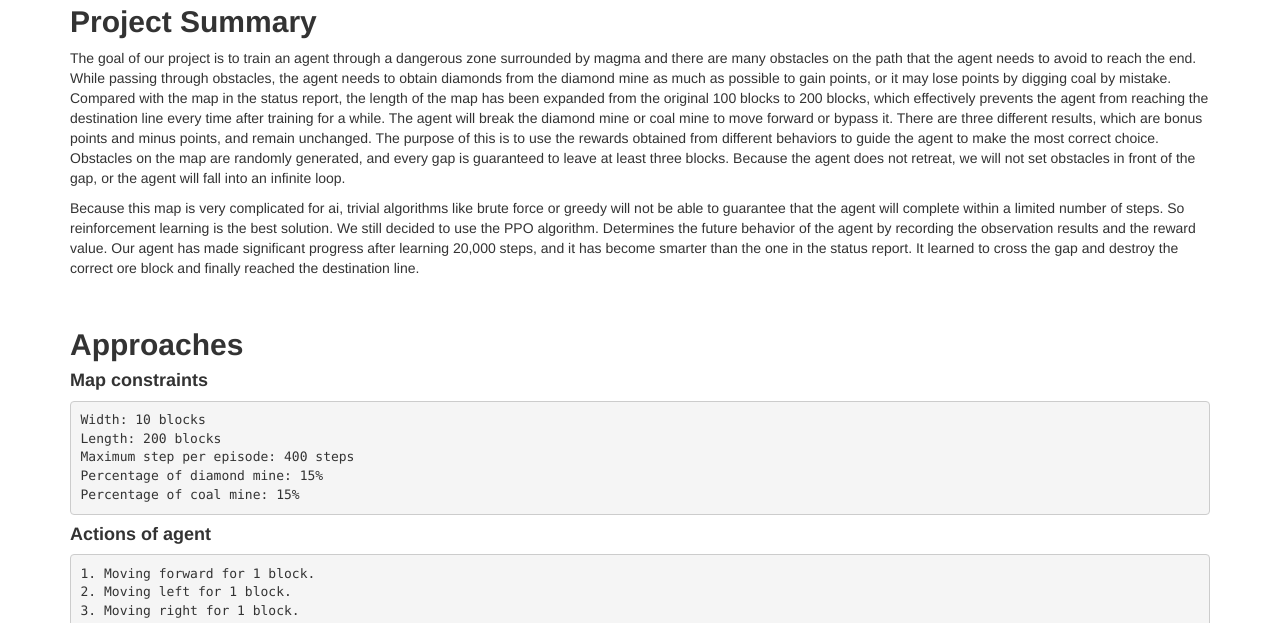
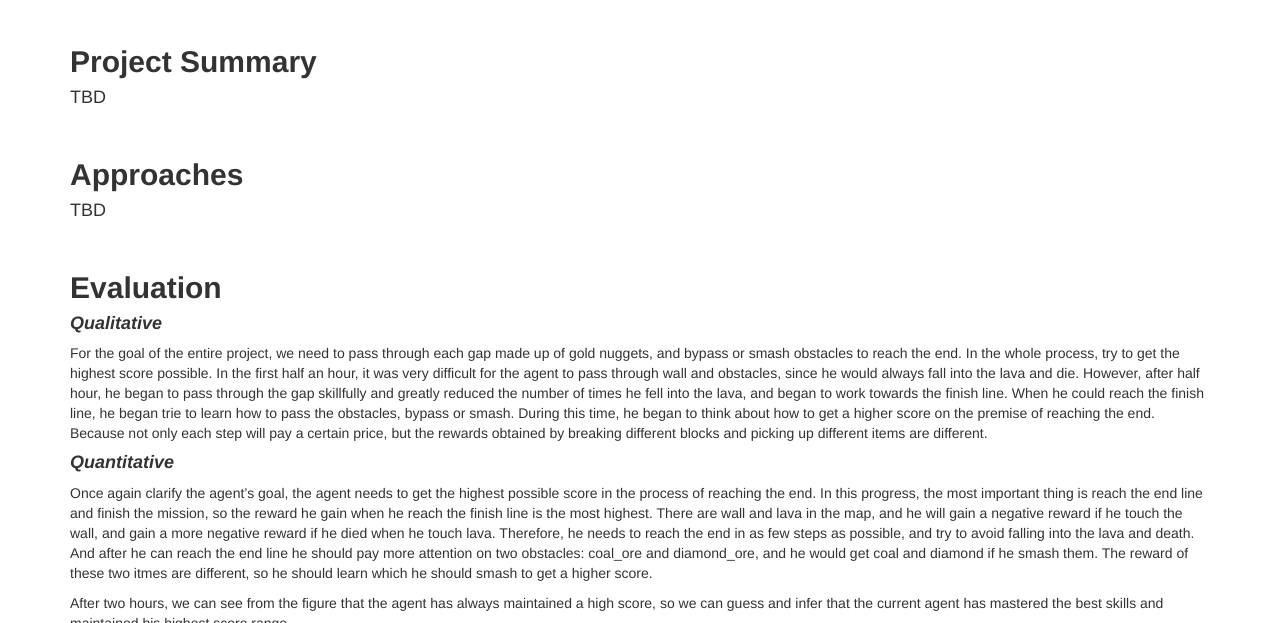
Before and after one commit to Markmzy/CallMePro, a Jekyll site: the page built from docs/final.md, in a window 1280 px wide and 1400 px high, scrolled down 526 px. Shown: the part 210-833 px from the top of the window. Built offline with Jekyll 4.4.1, drawn with Linux system fonts in a browser that asks for light colours; our own code applies the rules of GitHub Pages for plain Markdown files; some of the changed text lies outside the part shown; grey boxes are pictures that could not be loaded.

Commit message:
Update final.md

````diff
--- a/docs/final.md
+++ b/docs/final.md
@@ -1,4 +1,4 @@
----
+---https://github.com/Markmzy
 layout: default
 title: Final Report
 ---
@@ -11,62 +11,29 @@ title: Final Report
 
 ## **Project Summary**
 
-The goal of our project is to train an agent through a dangerous zone surrounded by magma and there are many obstacles on the path that the agent needs to avoid to reach the end. While passing through obstacles, the agent needs to obtain diamonds from the diamond mine as much as possible to gain points, or it may lose points by digging coal by mistake. Compared with the map in the status report, the length of the map has been expanded from the original 100 blocks to 200 blocks, which effectively prevents the agent from reaching the destination line every time after training for a while. The agent will break the diamond mine or coal mine to move forward or bypass it. There are three different results, which are bonus points and minus points, and remain unchanged. The purpose of this is to use the rewards obtained from different behaviors to guide the agent to make the most correct choice. Obstacles on the map are randomly generated, and every gap is guaranteed to leave at least three blocks. Because the agent does not retreat, we will not set obstacles in front of the gap, or the agent will fall into an infinite loop.<br />
-
-Because this map is very complicated for ai, trivial algorithms like brute force or greedy will not be able to guarantee that the agent will complete within a limited number of steps. So reinforcement learning is the best solution. We still decided to use the PPO algorithm. Determines the future behavior of the agent by recording the observation results and the reward value. Our agent has made significant progress after learning 20,000 steps, and it has become smarter than the one in the status report. It learned to cross the gap and destroy the correct ore block and finally reached the destination line.
+#### TBD
 
 <br />
 
 ## **Approaches**
+#### TBD
 
-#### **Map constraints**
-```math
-Width: 10 blocks
-Length: 200 blocks
-Maximum step per episode: 400 steps
-Percentage of diamond mine: 15%
-Percentage of coal mine: 15%
-```
 
-#### **Actions of agent**
-```math
-1. Moving forward for 1 block.
-2. Moving left for 1 block.
-3. Moving right for 1 block.
-4. Break mine block
-```
-
-#### **Reward functions**
-```math
-1. Reward = 10 when agent collecting a diamond from breaking a diamond mine.
-2. Reward = 10 when agent through a gap.
-3. Reward = 100 when agent touchs destination line.
-4. Reward = -1 for every steps agent move on stone.
-5. Reward = -10 when agent collecting a coal from breaking a coal mine.
-6. Reward = -10 when agent die from lava.
-```
-
-#### **Reinforcement learning algorithm**
-![approach](approach.png){:height="50%" width="50%"}
 <br />
 
 ## **Evaluation**
 
 
 #### ***Qualitative***
+For the goal of the entire project, we need to pass through each gap made up of gold nuggets, and bypass or smash obstacles to reach the end. In the whole process, try to get the highest score possible. In the first half an hour, it was very difficult for the agent to pass through wall and obstacles, since he would always fall into the lava and die. However, after half hour, he began to pass through the gap skillfully and greatly reduced the number of times he fell into the lava, and began to work towards the finish line. When he could reach the finish line, he began trie to learn how to pass the obstacles, bypass or smash. During this time, he began to think about how to get a higher score on the premise of reaching the end. Because not only each step will pay a certain price, but the rewards obtained by breaking different blocks and picking up different items are different.
 
 #### ***Quantitative***
+Once again clarify the agent's goal, the agent needs to get the highest possible score in the process of reaching the end. In this progress, the most important thing is reach the end line and finish the mission, so the reward he gain when he reach the finish line is the most highest. There are wall and lava in the map, and he will gain a negative reward if he touch the wall, and gain a more negative reward if he died when he touch lava. Therefore, he needs to reach the end in as few steps as possible, and try to avoid falling into the lava and death. And after he can reach the end line he should pay more attention on two obstacles: coal_ore and diamond_ore, and he would get coal and diamond if he smash them. The reward of these two itmes are different, so he should learn which he should smash to get a higher score.
+
+After two hours, we can see from the figure that the agent has always maintained a high score, so we can guess and infer that the current agent has mastered the best skills and maintained his highest score range.
+
+![image](https://user-images.githubusercontent.com/57329825/110620832-758a9b80-81d4-11eb-9048-6a39541a97cd.png)
 
 
 <br />
 ## **References**
-
-#### The following resourses is useful when we doing our project.
-
-1. [XML Schema Documentation](https://microsoft.github.io/malmo/0.21.0/Schemas/MissionHandlers.html)
-2. [Pytorch Reinforcement Learning](https://github.com/bentrevett/pytorch-rl)
-3. [Markdown Cheatsheet](https://github.com/adam-p/markdown-here/wiki/Markdown-Cheatsheet)
-4. [Enjoy AI in Minecraft (Malmo and MineRL)](https://tsmatz.wordpress.com/2020/07/09/minerl-and-malmo-reinforcement-learning-in-minecraft/)
-5. [Proximal Policy Optimization explanation](https://blog.csdn.net/qq_30615903/article/details/86308045)
-6. [Interpretation of PPO reinforcement learning algorithm](https://zhuanlan.zhihu.com/p/31005035)
-7. [How to record video on Mac](https://support.apple.com/en-us/HT208721)
````
